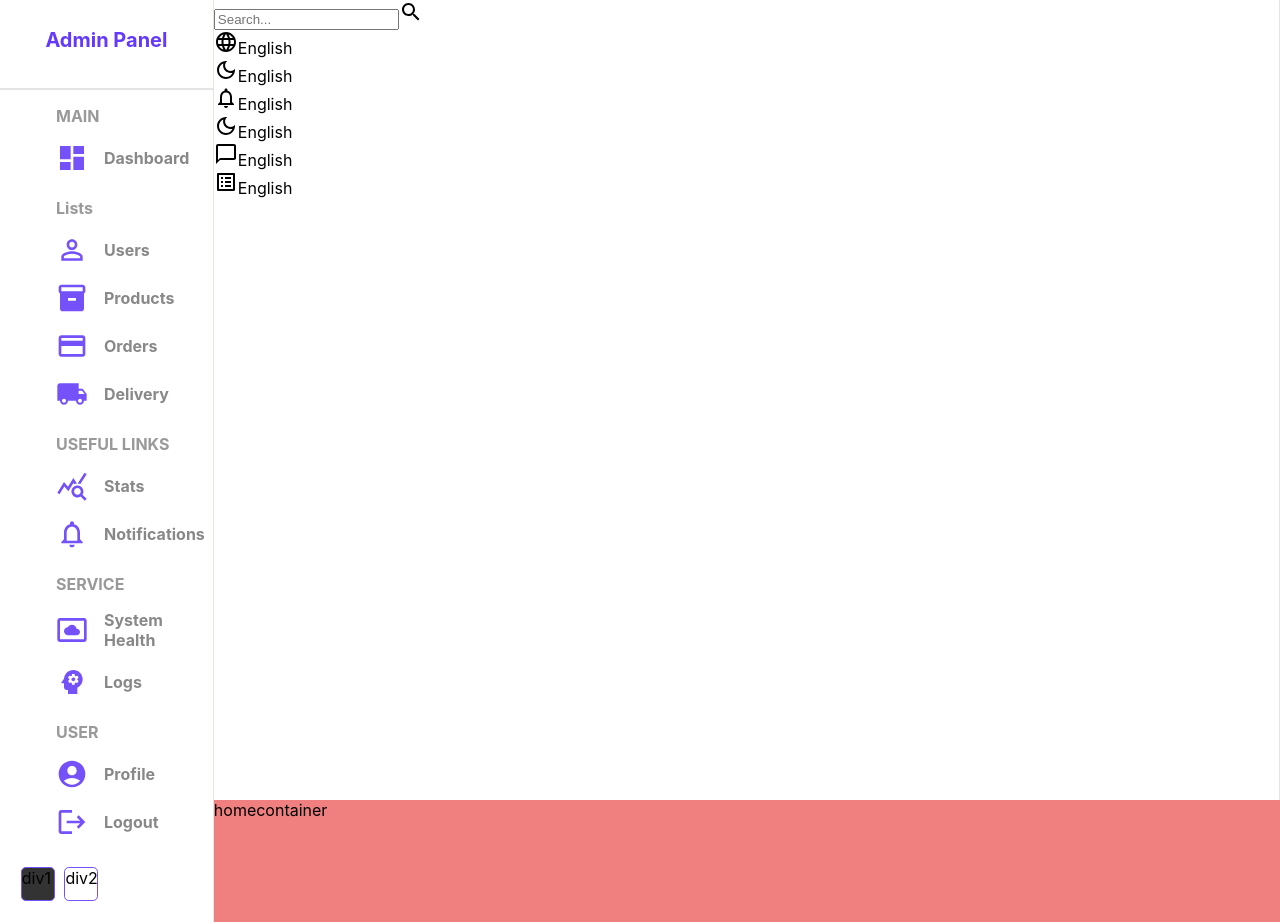
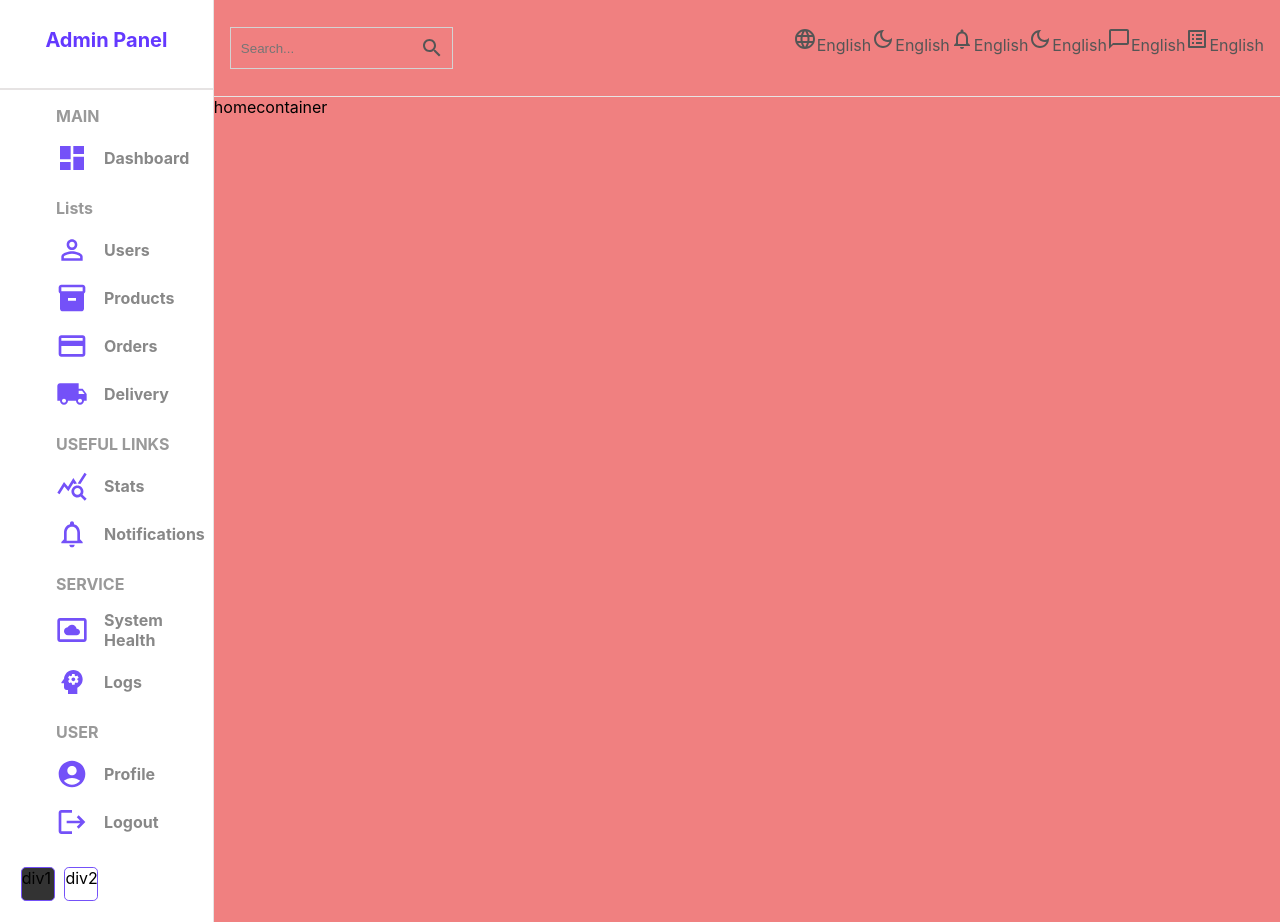
Before and after one commit to KristinaChausheva/react-admin-panel, a React (Create React App) app: page / in a window 1280 px wide. Built offline with nearby package versions, Linux system fonts and the light colour scheme.

Commit message:
navbar styling

```diff
--- a/src/components/navbar/Navbar.jsx
+++ b/src/components/navbar/Navbar.jsx
@@ -8,12 +8,11 @@ import ListAltOutlinedIcon from "@mui/icons-material/ListAltOutlined"
 
 function Navbar() {
   return (
-    <div className="sidebar">
+    <div className="navbar">
       <div className="wrapper">
         <div className="search">
           <input type="text" placeholder="Search..." />
           <SearchOutlinedIcon />
-        </div>
         </div>
         <div className="items">
           <div className="item">
@@ -42,6 +41,7 @@ function Navbar() {
           </div>
         </div>
       </div>
+    </div>
   )
 }
 
--- a/src/components/navbar/navbar.scss
+++ b/src/components/navbar/navbar.scss
@@ -0,0 +1,33 @@
+.navbar {
+  height: 6em;
+  border-bottom: 0.5px solid rgb(231, 228, 228);
+  display: flex;
+  flex-direction: row;
+  align-items: center;
+  font-size: 1em;
+  color: #555;
+
+  .wrapper {
+    padding: 1em;
+    display: flex;
+    justify-content: space-between;
+    width: 100%;
+
+    .search {
+      display: flex;
+      align-items: center;
+      border: 0.5px solid lightgray;
+      padding: 0.5em;
+
+      input {
+        border: none;
+        outline: none;
+        background-color: transparent;
+      }
+    }
+
+    .items {
+      display: flex;
+    }
+  }
+}
--- a/src/pages/home/home.scss
+++ b/src/pages/home/home.scss
@@ -1,6 +1,7 @@
 .home {
   display: flex;
   flex-direction: row;
+
   .homeContainer {
     background-color: lightcoral;
     flex: 6;
```
Lines whose indentation alone changed are shown as unchanged.
